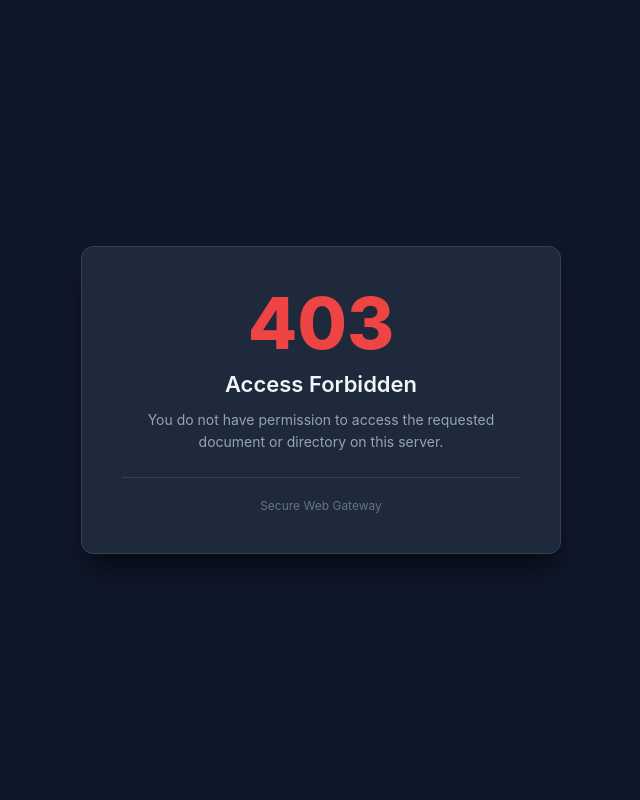
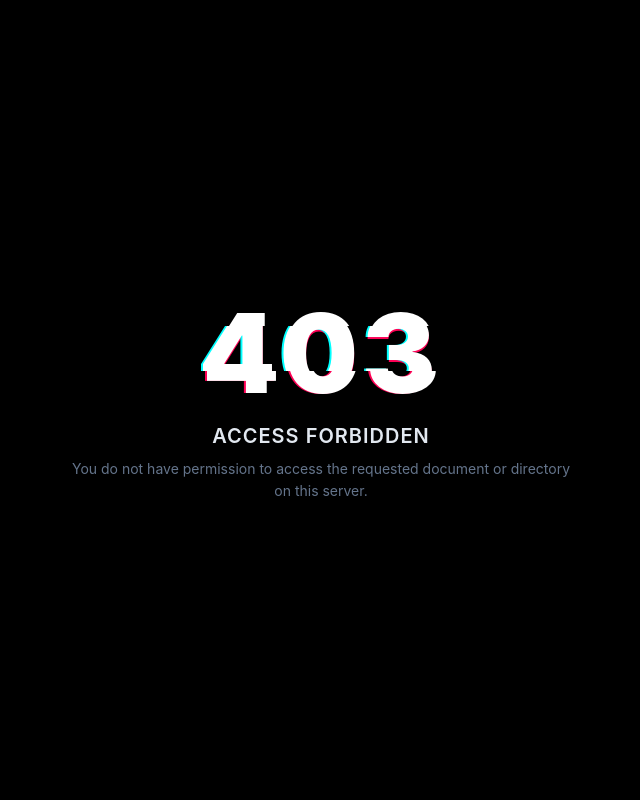
Before and after one commit to xontoloyoo/mypanel, a Python web app: template templates/errors/403.html in a window 1280 px wide. Shown: the whole page, without its empty margins (319-959 px from the left). Run offline with Jinja, Linux system fonts and the light colour scheme; the template is opened without the code that fills it, so the values that code supplies are empty.

Commit message:
Update 403.html

```diff
--- a/templates/errors/403.html
+++ b/templates/errors/403.html
@@ -5,23 +5,46 @@
     <meta name="viewport" content="width=device-width, initial-scale=1.0">
     <title>403 Forbidden</title>
     <style>
-        * { margin: 0; padding: 0; box-sizing: border-box; font-family: -apple-system, BlinkMacSystemFont, "Segoe UI", Roboto, "Helvetica Neue", Arial, sans-serif; }
-        body { background: #0f172a; color: #f8fafc; display: flex; align-items: center; justify-content: center; min-height: 100vh; padding: 20px; }
-        .card { background: #1e293b; border: 1px solid #334155; border-radius: 12px; padding: 40px; max-width: 480px; width: 100%; text-align: center; box-shadow: 0 20px 25px -5px rgba(0, 0, 0, 0.5); }
-        .code { font-size: 72px; font-weight: 800; color: #ef4444; line-height: 1; margin-bottom: 12px; }
-        .title { font-size: 22px; font-weight: 600; margin-bottom: 12px; color: #f1f5f9; }
-        .desc { font-size: 14px; color: #94a3b8; line-height: 1.6; margin-bottom: 24px; }
-        .divider { height: 1px; background: #334155; margin: 20px 0; }
-        .footer { font-size: 12px; color: #64748b; }
+    *{margin:0;padding:0;box-sizing:border-box;font-family:-apple-system,BlinkMacSystemFont,"Segoe UI",Roboto,"Helvetica Neue",Arial,sans-serif}
+body{background:#000;color:#f8fafc;display:flex;align-items:center;justify-content:center;min-height:100vh;padding:20px}
+.container{text-align:center;max-width:500px;width:100%}
+.code{font-size:110px;font-weight:900;color:#fff;line-height:1;margin-bottom:16px;position:relative;display:inline-block;letter-spacing:4px;animation:glitch-skew 1s infinite linear alternate-reverse}
+.code::before,.code::after{content:"403";position:absolute;top:0;left:0;width:100%;height:100%;background:#000}
+.code::before{left:2px;text-shadow:-2px 0 #f05;clip:rect(44px,450px,56px,0);animation:glitch-anim 5s infinite linear alternate-reverse}
+.code::after{left:-2px;text-shadow:-2px 0 #00ffff,0 2px #f05;clip:rect(85px,450px,140px,0);animation:glitch-anim2 5s infinite linear alternate-reverse}
+.title{font-size:20px;font-weight:600;margin-bottom:10px;color:#e2e8f0;letter-spacing:1px;text-transform:uppercase}
+.desc{font-size:14px;color:#64748b;line-height:1.6}
+@keyframes glitch-anim {
+0%{clip:rect(31px,9999px,94px,0)}
+10%{clip:rect(112px,9999px,76px,0)}
+20%{clip:rect(85px,9999px,5px,0)}
+30%{clip:rect(27px,9999px,115px,0)}
+40%{clip:rect(110px,9999px,23px,0)}
+50%{clip:rect(48px,9999px,98px,0)}
+60%{clip:rect(12px,9999px,62px,0)}
+70%{clip:rect(95px,9999px,141px,0)}
+80%{clip:rect(4px,9999px,55px,0)}
+90%{clip:rect(72px,9999px,120px,0)}
+100%{clip:rect(50px,9999px,80px,0)}
+}
+@keyframes glitch-anim2 {
+0%{clip:rect(76px,9999px,11px,0)}
+10%{clip:rect(23px,9999px,130px,0)}
+20%{clip:rect(98px,9999px,45px,0)}
+30%{clip:rect(5px,9999px,89px,0)}
+40%{clip:rect(120px,9999px,12px,0)}
+50%{clip:rect(62px,9999px,145px,0)}
+70%{clip:rect(15px,9999px,95px,0)}
+90%{clip:rect(88px,9999px,34px,0)}
+100%{clip:rect(40px,9999px,110px,0)}
+}
     </style>
 </head>
 <body>
-    <div class="card">
+    <div class="container">
         <div class="code">403</div>
         <div class="title">Access Forbidden</div>
         <div class="desc">You do not have permission to access the requested document or directory on this server.</div>
-        <div class="divider"></div>
-        <div class="footer">Secure Web Gateway</div>
     </div>
 </body>
 </html>
```
